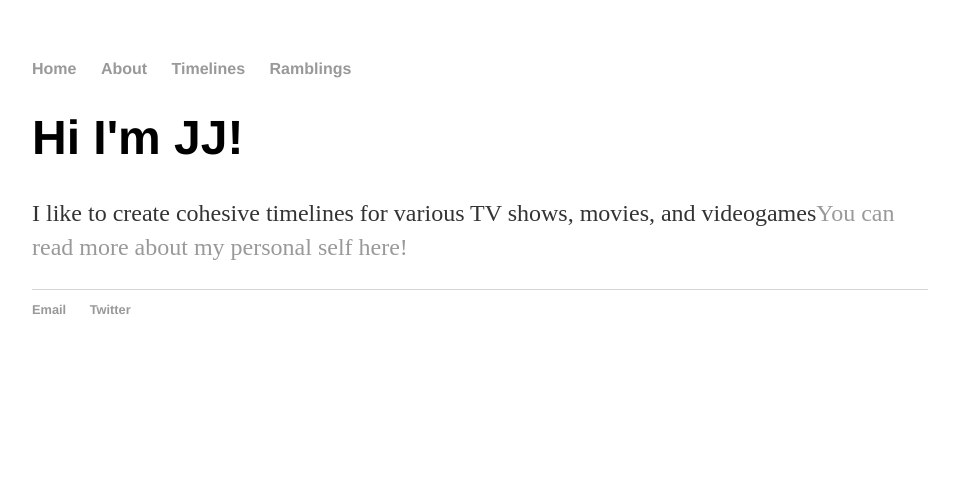
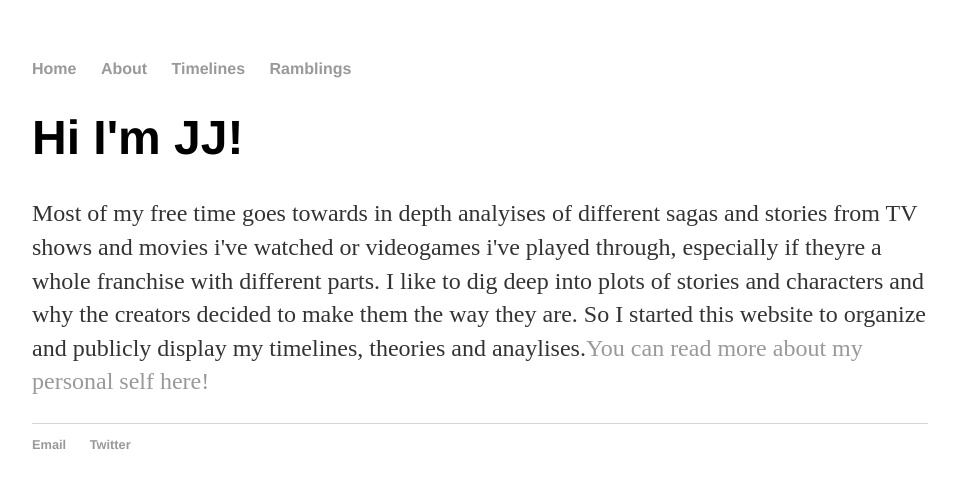
Before and after one commit to JJQuin99/JJQuin99.github.io, a Jekyll site: the page built from index.html, in a window 1280 px wide. Shown: the top 488 px of the page, without its empty margins (160-1119 px from the left). Built offline with Jekyll 4.4.1, drawn with Linux system fonts in a browser that asks for light colours; Markdown is read by kramdown in place of the engine named in the settings.

Commit message:
update initial bio

```diff
--- a/index.html
+++ b/index.html
@@ -4,5 +4,5 @@ title: Chronological Chaos
 ---
 <div class="blurb">
 	<h1>Hi I'm JJ!</h1>
-	<p>I like to create cohesive timelines for various TV shows, movies, and videogames<a href="/about">You can read more about my personal self here!</a></p>
+	<p>Most of my free time goes towards in depth analyises of different sagas and stories from TV shows and movies i've watched or videogames i've played through, especially if theyre a whole franchise with different parts. I like to dig deep into plots of stories and characters and why the creators decided to make them the way they are. So I started this website to organize and publicly display my timelines, theories and anaylises.<a href="/about">You can read more about my personal self here!</a></p>
 </div><!-- /.blurb -->
```
